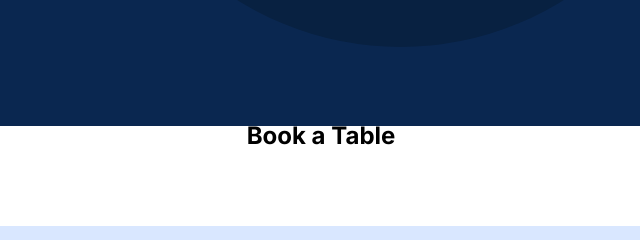
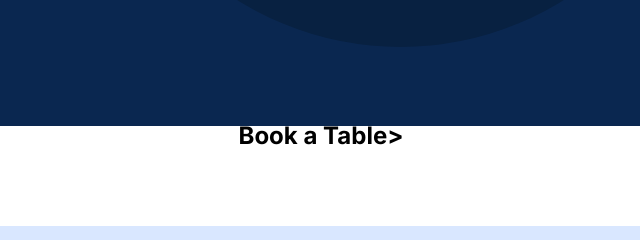
Before and after one commit to tony34x/se_project_coffeeshop, a plain HTML site: page index.html in a window 1280 px wide. Shown: the part 1540-1780 px from the top of the page, 319-959 px from the left. Drawn offline with nearby package versions, Linux system fonts and the light colour scheme.

Commit message:
new fix to the html reservation__title

```diff
--- a/index.html
+++ b/index.html
@@ -59,7 +59,7 @@
                 </ul>
             </div>
         </section>
-        <h2 class="reservation__title">Book a Table</h2>
+        <h2 class="reservation__title">Book a Table></h2>
         <form class="reservation__form">
             <fieldset class="form__fieldset">
                 <label for="name-input" class="form__label">
```
